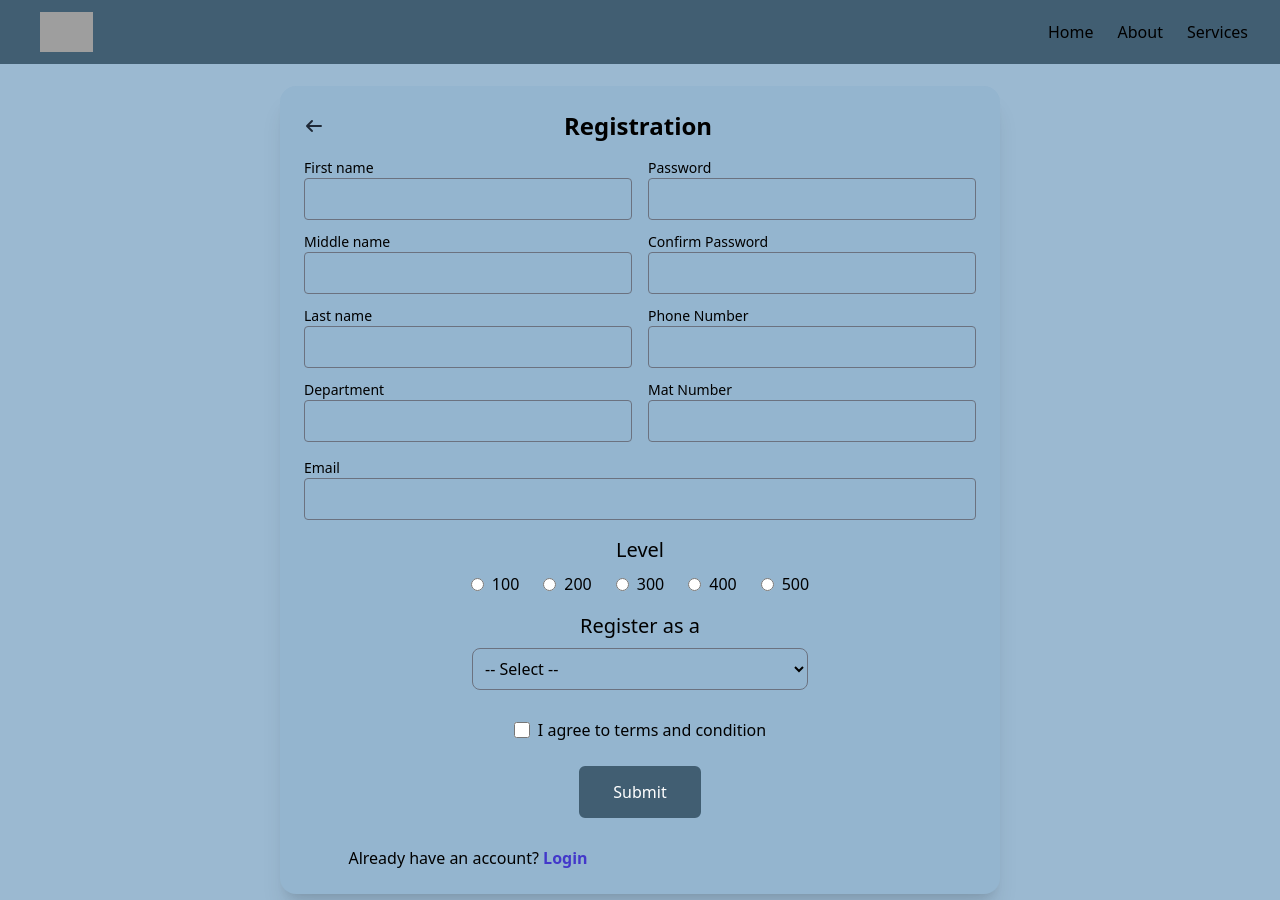
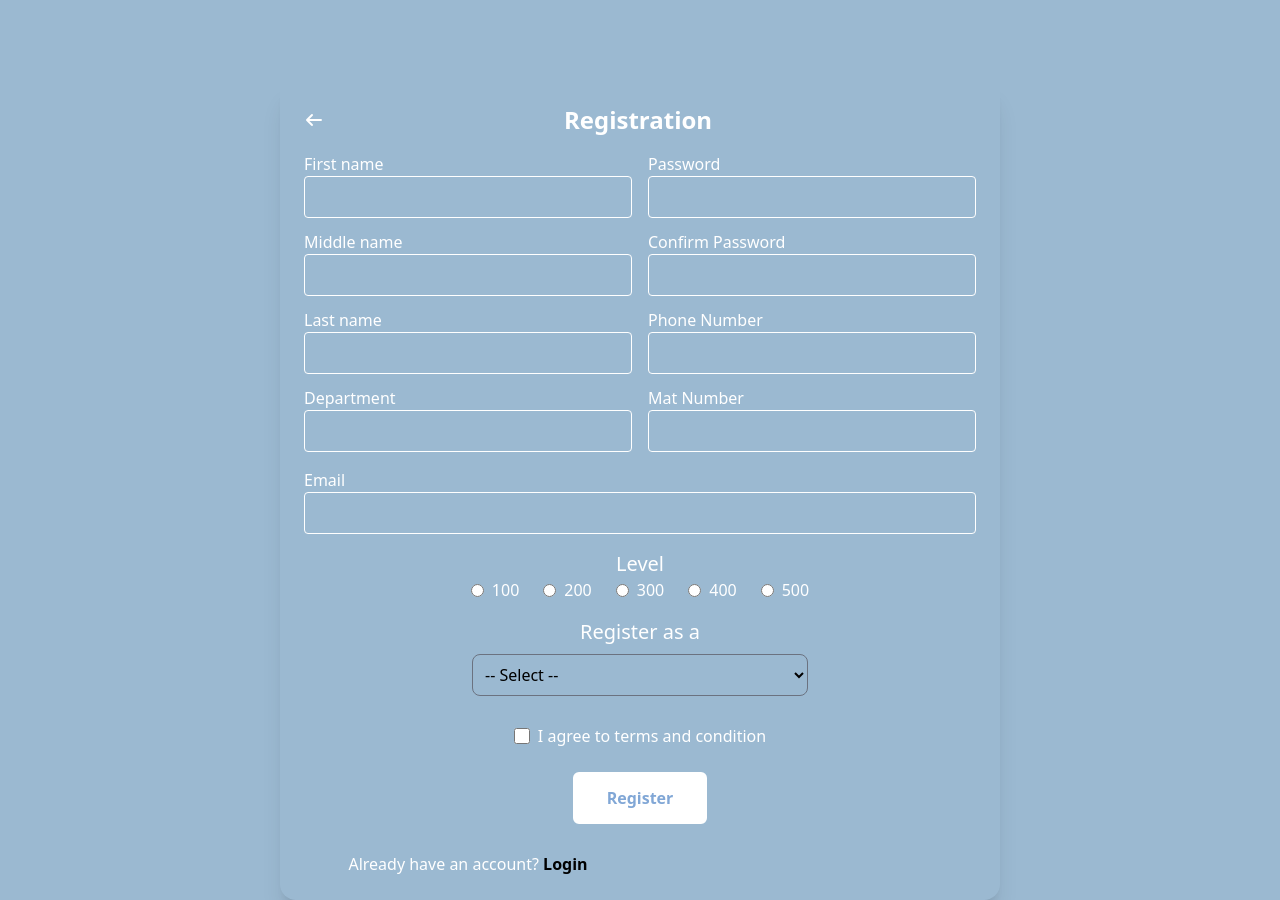
Before and after one commit to kingsleyesisi/Smart-Attendance, a Django app: template templates/register.html in a window 1280 px wide. Run offline with Django 5.2, Linux system fonts and the light colour scheme; the template is opened without the code that fills it, so the values that code supplies are empty; parts of the project's set-up code (start-up, migrations or seed data) failed here and were passed over; some libraries are stand-ins or nearby versions; grey boxes are pictures that could not be loaded.

Commit message:
made some changes to each html file

```diff
--- a/templates/register.html
+++ b/templates/register.html
@@ -11,97 +11,66 @@
   <!-- Font Awesome -->
   <link rel="stylesheet" href="https://cdnjs.cloudflare.com/ajax/libs/font-awesome/7.0.1/css/all.min.css" crossorigin="anonymous" referrerpolicy="no-referrer" />
 </head>
-<body class="bg-[#9BB9D1]">
-
-  <!-- Nav -->
-  <header class="fixed w-full top-0 left-0 z-50 bg-[#415E72]">
-    <div class="max-w-7xl mx-auto px-4 sm:px-6 lg:px-8">
-      <div class="flex justify-between h-16 items-center">
-        <a href="#" class="ml-2 flex items-center">
-          <img src="imgs/Logo1.png" alt="logo" class="h-10"/>
-        </a>
-
-        <div class="hidden md:flex space-x-6 text-black">
-          <a href="#home" class="hover:text-blue-300">Home</a>
-          <a href="#about" class="hover:text-blue-300">About</a>
-          <a href="#services" class="hover:text-blue-300">Services</a>
-        </div>
-
-        <button id="menu-btn" class="md:hidden p-2 text-black">
-          <svg class="w-6 h-6" fill="none" stroke="currentColor" viewBox="0 0 24 24">
-            <path stroke-linecap="round" stroke-linejoin="round" stroke-width="2"
-              d="M4 6h16M4 12h16M4 18h16" />
-          </svg>
-        </button>
-      </div>
-    </div>
-
-    <!-- Mobile Menu -->
-    <div id="menu" class="hidden md:hidden bg-indigo-100 shadow-md">
-      <a href="#home" class="block px-4 py-2 text-gray-700 hover:bg-blue-200">Home</a>
-      <a href="#about" class="block px-4 py-2 text-gray-700 hover:bg-blue-200">About</a>
-      <a href="#services" class="block px-4 py-2 text-gray-700 hover:bg-blue-200">Services</a>
-    </div>
-  </header>
+<body class="bg-[#81A7D6]">
 
   <!-- Main container -->
-  <main class="pt-20 flex items-center justify-center min-h-screen md:h-[850px] lg:h-[900px] bg-[#9BB9D1]">
-    <div class="w-full max-w-[720px] p-6 rounded-2xl shadow-xl bg-[#94B5CF]">
+  <main class="pt-20 flex items-center justify-center max-sm:leading-[3.0] min-h-screen md:h-[850px] lg:h-[900px] bg-[#9BB9D1]">
+    <div class="w-full max-w-[720px] p-6 rounded-2xl shadow-xl">
       <div class="flex items-center justify-between mb-4">
-        <a href="login.html" class="text-gray-800"><i class="fa-solid fa-arrow-left"></i></a>
-        <h2 class="text-2xl font-semibold">Registration</h2>
+        <a href="login.html" class="text-gray-800"><i class="fa-solid fa-arrow-left text-white"></i></a>
+        <h2 class="text-2xl font-semibold text-white">Registration</h2>
         <div class="w-6"></div>
       </div>
 
       <form id="registrationForm" class="grid grid-cols-1 md:grid-cols-2 gap-4">
         <!-- First column -->
         <div>
-          <label for="firstname" class="block text-sm">First name</label>
+          <label for="firstname" class="block text-[500] text-white">First name</label>
           <input id="firstname" type="text"
-            class="w-full border border-gray-500 rounded p-2 bg-transparent focus:ring-2 focus:ring-indigo-500" />
+            class="w-full border border-white rounded p-2 bg-transparent focus:ring-2 focus:ring-indigo-500" />
 
-          <label for="middlename" class="block mt-3 text-sm">Middle name</label>
+          <label for="middlename" class="block mt-3 text-[500] text-white">Middle name</label>
           <input id="middlename" type="text"
-            class="w-full border border-gray-500 rounded p-2 bg-transparent focus:ring-2 focus:ring-indigo-500" />
+            class="w-full border border-white rounded p-2 bg-transparent focus:ring-2 focus:ring-indigo-500" />
 
-          <label for="lastname" class="block mt-3 text-sm">Last name</label>
+          <label for="lastname" class="block mt-3 text-[500] text-white">Last name</label>
           <input id="lastname" type="text"
-            class="w-full border border-gray-500 rounded p-2 bg-transparent focus:ring-2 focus:ring-indigo-500" />
+            class="w-full border border-white rounded p-2 bg-transparent focus:ring-2 focus:ring-indigo-500" />
 
-          <label for="department" class="block mt-3 text-sm">Department</label>
+          <label for="department" class="block mt-3 text-[500] text-white">Department</label>
           <input id="department" type="text"
-            class="w-full border border-gray-500 rounded p-2 bg-transparent focus:ring-2 focus:ring-indigo-500" />
+            class="w-full border border-white rounded p-2 bg-transparent focus:ring-2 focus:ring-indigo-500" />
         </div>
 
         <!-- Second column -->
         <div>
-          <label for="password" class="block text-sm">Password</label>
+          <label for="password" class="block text-[500] text-white">Password</label>
           <input id="password" type="password"
-            class="w-full border border-gray-500 rounded p-2 bg-transparent focus:ring-2 focus:ring-indigo-500" />
+            class="w-full border border-white rounded p-2 bg-transparent focus:ring-2 focus:ring-indigo-500" />
 
-          <label for="confirm_password" class="block mt-3 text-sm">Confirm Password</label>
+          <label for="confirm_password" class="block mt-3 text-[500] text-white">Confirm Password</label>
           <input id="confirm_password" type="password"
-            class="w-full border border-gray-500 rounded p-2 bg-transparent focus:ring-2 focus:ring-indigo-500" />
+            class="w-full border border-white rounded p-2 bg-transparent focus:ring-2 focus:ring-indigo-500" />
 
-          <label for="phone_number" class="block mt-3 text-sm">Phone Number</label>
+          <label for="phone_number" class="block mt-3 text-[500] text-white">Phone Number</label>
           <input id="phone_number" type="tel"
-            class="w-full border border-gray-500 rounded p-2 bg-transparent focus:ring-2 focus:ring-indigo-500" />
+            class="w-full border border-white rounded p-2 bg-transparent focus:ring-2 focus:ring-indigo-500" />
 
-          <label for="mat_number" class="block mt-3 text-sm">Mat Number</label>
+          <label for="mat_number" class="block mt-3 text-[500] text-white">Mat Number</label>
           <input id="mat_number" type="text"
-            class="w-full border border-gray-500 rounded p-2 bg-transparent focus:ring-2 focus:ring-indigo-500" />
+            class="w-full border border-white rounded p-2 bg-transparent focus:ring-2 focus:ring-indigo-500" />
         </div>
 
         <!-- Full width Email -->
         <div class="md:col-span-2">
-          <label for="email" class="block text-sm">Email</label>
+          <label for="email" class="block text-[500] text-white">Email</label>
           <input id="email" type="email"
-            class="w-full border border-gray-500 rounded p-2 bg-transparent focus:ring-2 focus:ring-indigo-500" />
+            class="w-full border border-white rounded p-2 bg-transparent focus:ring-2 focus:ring-indigo-500" />
         </div>
 
         <!-- Level -->
-        <div class="md:col-span-2">
-          <h3 class="text-center text-xl mb-2">Level</h3>
+        <div class="md:col-span-2 text-white">
+          <h3 class="text-center text-xl mb-">Level</h3>
           <div class="flex flex-wrap justify-center gap-6">
             <label class="flex items-center space-x-2">
               <input type="radio" name="level" value="100" />
@@ -128,7 +97,7 @@
 
         <!-- Status -->
         <div class="md:col-span-2">
-          <h3 class="text-center text-xl mb-2">Register as a</h3>
+          <h3 class="text-center text-xl mb-2 text-white">Register as a</h3>
           <div class="flex justify-center">
             <select id="status" class="w-1/2 p-2 border border-gray-500 rounded-lg bg-transparent">
               <option value="">-- Select --</option>
@@ -140,23 +109,23 @@
 
         <div class="md:col-span-2 flex flex-col items-center mt-3 space-y-4 lg:space-y-6">
           <!-- Terms -->
-          <div class="flex items-center space-x-2 text-sm lg:text-base">
+          <div class="flex items-center space-x-2 text-[500] lg:text-base text-white">
             <input id="terms" type="checkbox" class="w-4 h-4" />
             <label for="terms">I agree to terms and condition</label>
           </div>
 
           <!-- Submit -->
           <button type="submit"
-            class="border-2 border-[#415E72] bg-[#415E72] text-white py-2 px-6 lg:py-3 lg:px-8 rounded-md hover:bg-transparent hover:text-[#415E72]">
-            Submit
+            class="border-2 border-white bg-white text-[#81A7D6] font-[700] py-2 px-6 lg:py-3 lg:px-8 rounded-md hover:bg-transparent hover:text-[#415E72]">
+            Register
           </button>
         </div>
 
 
 
-        <div class="">
-          <p class="text-center mt-3">Already have an account?
-            <a href="login.html" class="text-indigo-700 font-semibold hover:underline">Login</a>
+        <div>
+          <p class="text-center mt-3 text-white mr-50">Already have an account?
+            <a href="login.html" class="text-black font-semibold hover:underline">Login</a>
           </p>
         </div>
       </form>
```
Also changed, not shown: forgetpassword.html (deleted, +0 -100 lines), login.html (deleted, +0 -114 lines), register.html (deleted, +0 -168 lines), templates/forgetpassword.html (+0 -32 lines), templates/login.html (+15 -60 lines).
